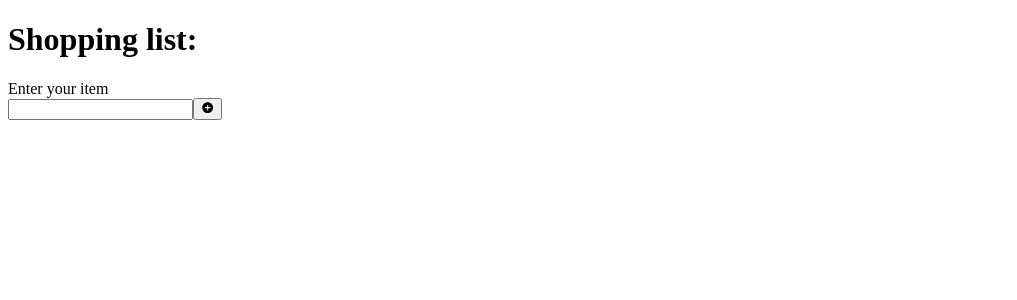
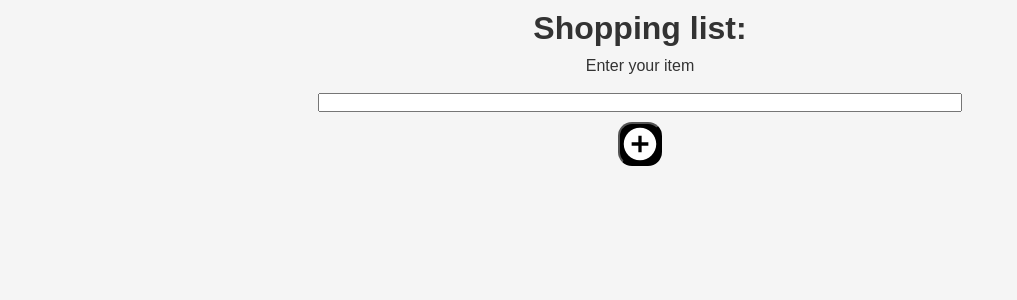
Before and after one commit to Bambace/react-shopping-list, a React (Vite) app: page / in a window 1280 px wide. Shown: the top 300 px of the page, without its empty margins (0-1017 px from the left). Built offline with nearby package versions, Linux system fonts and the light colour scheme.

Commit message:
css changes

```diff
--- a/src/App.css
+++ b/src/App.css
@@ -1,3 +1,7 @@
 #root {
-
+ display: flex;
+ flex-direction: column;
+ text-align: center;
+ justify-content: center;
+ background-color: #F5F5F5;
 }
--- /dev/null
+++ b/src/components/BtnAdd/BtnAdd.css
@@ -0,0 +1,16 @@
+.add{
+   font-size: 40px;
+    display: flex;
+    flex-direction: row;
+    background-color: black;
+    color: white;
+    border-radius: 14px;
+    margin-left: auto;
+    margin-right: auto;
+    margin-top: 10px;
+}
+
+
+.add:hover{
+    background-color: #007BFF;
+}
--- a/src/components/BtnAdd/BtnAdd.jsx
+++ b/src/components/BtnAdd/BtnAdd.jsx
@@ -1,9 +1,10 @@
 import { IoMdAddCircle } from "react-icons/io";
+import './BtnAdd.css'
 export default function BtnAdd({handleClick}) {
   return (
     <>
 
-    <button onClick={handleClick}>   <IoMdAddCircle  /></button>
+    <button className="add" onClick={handleClick}>   <IoMdAddCircle  /></button>
     </>
   );
 }
--- /dev/null
+++ b/src/components/BtnConfirm/BtnConfirm.css
@@ -0,0 +1,15 @@
+.confirm{
+     font-size: 35px;
+    border-radius: 14px;
+    background-color: black;
+    color:white;
+    width: 40px;
+    height: 40px;
+  margin-left: auto;
+  margin-right: auto;
+}
+
+.confirm:hover{
+    background-color: #4CAF50;
+    color: white;
+}
--- a/src/components/BtnConfirm/BtnConfirm.jsx
+++ b/src/components/BtnConfirm/BtnConfirm.jsx
@@ -1,9 +1,10 @@
  import { FaCheck } from "react-icons/fa";
+ import './BtnConfirm.css'
 
  export default function BtnConfirm({item,toggleItemSelection}) {
    return (
      <>
-       <button onClick={()=>toggleItemSelection(item)}>
+       <button className="confirm" onClick={()=>toggleItemSelection(item)}>
          <FaCheck />
        </button>
      </>
--- /dev/null
+++ b/src/components/BtnRemove/BtnRemove.css
@@ -0,0 +1,13 @@
+.remove{
+    display: flex;
+    flex-direction: row;
+    font-size: 35px;
+    background-color: black ;
+    color: white;
+    border-radius: 14px;
+}
+
+.remove:hover{
+    background-color:#FF4C4C ;
+    color:white
+}
--- a/src/components/BtnRemove/BtnRemove.jsx
+++ b/src/components/BtnRemove/BtnRemove.jsx
@@ -1,9 +1,10 @@
 import { MdOutlineCancel } from "react-icons/md";
+import './BtnRemove.css'
 
 export default function BtnRemove({onClickRemove,item}) {
   return (
     <>
-    <button onClick={()=>onClickRemove(item)}>
+    <button className="remove" onClick={()=>onClickRemove(item)}>
     <MdOutlineCancel />
     </button>
     </>
--- /dev/null
+++ b/src/components/Input/Input.css
@@ -0,0 +1,11 @@
+input{
+
+    width: 50%;
+    text-align: center;
+    justify-content: center;
+    align-items:center ;
+    margin-left: auto;
+    margin-right: auto;
+    transition: all 0.8s;
+
+}
--- a/src/components/Input/Input.jsx
+++ b/src/components/Input/Input.jsx
@@ -1,4 +1,4 @@
-
+import './Input.css'
 
 export default function Input({inputList,setInputList}) {
   return (
--- a/src/components/List/List.css
+++ b/src/components/List/List.css
@@ -1,4 +1,72 @@
-.selezionato{
-    background-color: green;
-    text-decoration:line-through;
+ul{
+    display: flex;
+    flex-direction: column;
+    width: 50%;
+    margin-left: auto;
+    margin-right: auto;
+    row-gap: 10px;
+    padding: 10px;
+
 }
+
+.list-item {
+    display: flex;
+    align-items: center;
+    justify-content: space-between;
+    padding: 10px;
+    border-bottom: 1px solid #ddd;
+    border-radius: 8px;
+    background-color: #fff; /* Fondo blanco para resaltar */
+    max-width: 100%; /* Evita que el div crezca demasiado */
+    box-shadow: 2px 2px 10px rgba(0, 0, 0, 0.1); /* Sombra suave */
+    margin-bottom: 10px;
+    transition: box-shadow 0.9s ease-in-out;
+
+}
+.list-item:hover {
+    box-shadow: 4px 4px 15px rgba(0, 0, 0, 0.2); /* Sombra más intensa al pasar el mouse */
+    transform: scale(1.2);
+}
+
+li {
+    font-size: x-large;
+    flex-grow: 1;
+    max-width: 70%; /* Limita el ancho del texto */
+    word-wrap: break-word; /* Permite que el texto haga un salto de línea */
+    overflow-wrap: break-word;
+    white-space: normal; /* Asegura que no se mantenga en una sola línea */
+  }
+
+
+
+  .button-group {
+    display: flex;
+    gap: 10px; /* Espacio entre botones */
+    flex-direction:row ;
+    justify-content: center;
+    margin-top: 20px;
+  }
+
+
+
+
+
+.selezionato {
+    background-color: #4CAF50 ;
+    transition: background-color ease-in-out 0.5s; /* Efecto suave */
+    border-left: 4px solid #4CAF50 ;
+    color: white;
+    font-weight: bold;
+    text-decoration: line-through;
+
+  }
+
+  .button-group{
+
+    display: flex;
+    justify-content: center; /* Centra horizontalmente */
+    align-items: center;     /* Centra verticalmente (opcional) */
+    gap: 10px;              /* Espacio entre botones */
+    width: 100%;            /* Ocupa todo el ancho disponible */
+
+  }
--- a/src/components/List/List.jsx
+++ b/src/components/List/List.jsx
@@ -8,11 +8,15 @@ import BtnConfirm from '../BtnConfirm/BtnConfirm'
 
          <ul>
              {shoppingList.map(item=>(
-               <div key={item.id} className={selectedItemId.includes(item.id) ?  "selezionato" : ""}  >
+               <div key={item.id} className={`list-item ${selectedItemId.includes(item.id) ?  "selezionato" : ""} ` }>
                  <li >{item.list}
-                  <BtnConfirm item={item.id} setSelectedItemId={setSelectedItemId}  selectedItemId={selectedItemId} toggleItemSelection={toggleItemSelection}/>
+                  <div className='button-group'>
+                  <BtnConfirm  item={item.id} setSelectedItemId={setSelectedItemId}  selectedItemId={selectedItemId} toggleItemSelection={toggleItemSelection}/>
 
-                  <BtnRemove onClickRemove={onClickRemove} item={item.id} /> </li>
+                  <BtnRemove onClickRemove={onClickRemove} item={item.id} />
+                  </div>
+                  </li>
+
                   </div>
              ))}
          </ul>
--- a/src/index.css
+++ b/src/index.css
@@ -1,3 +1,15 @@
-:root {
+*{
+  margin: 0;
+  padding: 0;
+}
 
+body{
+font-family: 'Poppins', sans-serif;
+background-color: #F5F5F5;
+color: #333333;
 }
+
+h1{
+
+  margin:10px;
+}
```
